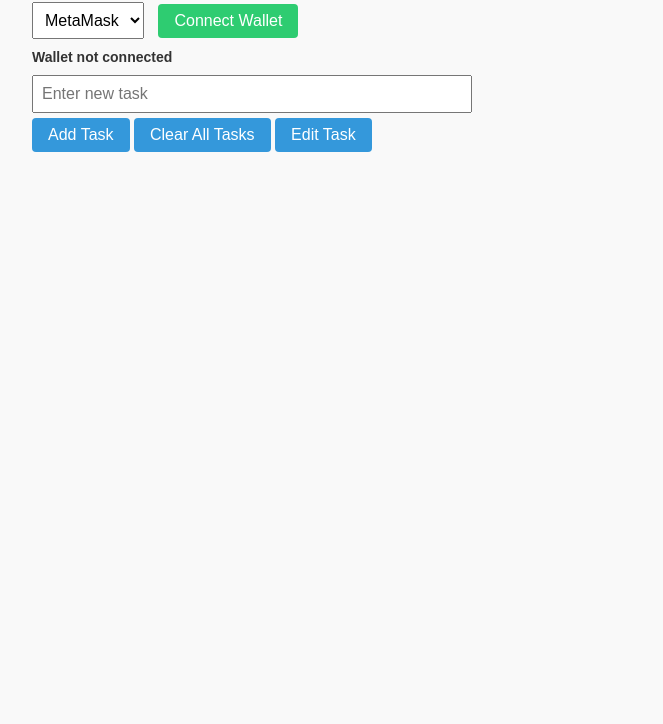
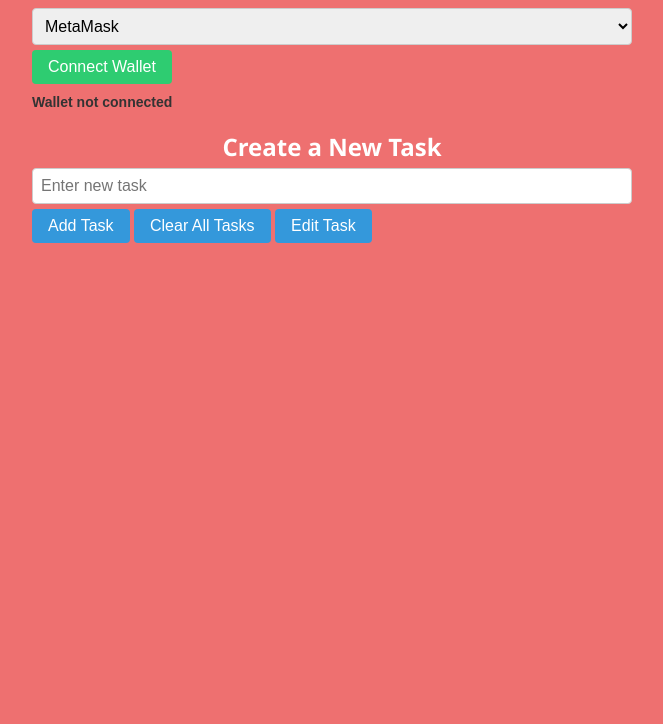
Before and after one commit to jeevapriyan10/TaskMate-DApp, a plain HTML site: page index.html in a window 1280 px wide. Shown: the part 76-800 px from the top of the page, without its empty margins (308-971 px from the left). Drawn offline with Linux system fonts and the light colour scheme.

Commit message:
UI Changes Updated + fav icon fixed

```diff
--- a/index.html
+++ b/index.html
@@ -5,6 +5,7 @@
   <meta name="viewport" content="width=device-width, initial-scale=1" />
   <title>TaskMate DApp</title>
   <link rel="stylesheet" href="/TaskMate-DApp/public/style.css" />
+  <link rel="icon" href="/TaskMate-DApp/public/fav icon.png" type="image/x-icon">
 </head>
 <body>
   <h1>TaskMate - Decentralized To-Do List</h1>
@@ -16,8 +17,10 @@
 
   <button id="connectWalletBtn">Connect Wallet</button>
   <div id="wallet-status">Wallet not connected</div>
-
+  <div class="newtask">
+    <h2>Create a New Task</h2>
   <input type="text" id="newTask" placeholder="Enter new task" />
+  </div>
   <div class="button">
     <button id="addTaskBtn">Add Task</button>
     <button id="clearTasksBtn">Clear All Tasks</button>
--- a/public/style.css
+++ b/public/style.css
@@ -3,18 +3,23 @@ body {
   max-width: 600px;
   margin: 20px auto;
   padding: 0 20px;
-  background-color: #f9f9f9;
+  background-color: #e62d2dad;
 }
 
 h1 {
   text-align: center;
   margin-bottom: 20px;
+  color: #ffffff;
+  font-family: 'Segoe UI', Tahoma, Geneva, Verdana, sans-serif;
 }
 
 #providerSelect {
   padding: 8px;
   font-size: 16px;
   margin-right: 10px;
+  width:100%;
+  border: 1px solid #ccc;
+  border-radius: 4px;
 }
 
 #connectWalletBtn {
@@ -25,6 +30,8 @@ h1 {
   border: none;
   border-radius: 4px;
   cursor: pointer;
+  margin-top: 5px;
+  width:auto;
 }
 
 #connectWalletBtn:disabled {
@@ -40,10 +47,12 @@ h1 {
 }
 
 #newTask {
-  width: 70%;
+  width: 97%;
   padding: 8px;
   font-size: 16px;
   margin-right: 5px;
+  border: 1px solid #ccc;
+  border-radius: 4px;
 }
 .button {
   margin: 5px 5px 10px 0;
@@ -56,6 +65,12 @@ h1 {
   border: none;
   border-radius: 4px;
   cursor: pointer;
+}
+div h2 {
+  font-family: 'Segoe UI', Tahoma, Geneva, Verdana, sans-serif;
+  text-align: center;
+  color: #ffffff;
+  margin-bottom: 5px;
 }
 
 ul {
```
Also changed, not shown: public/fav icon.png (added).
